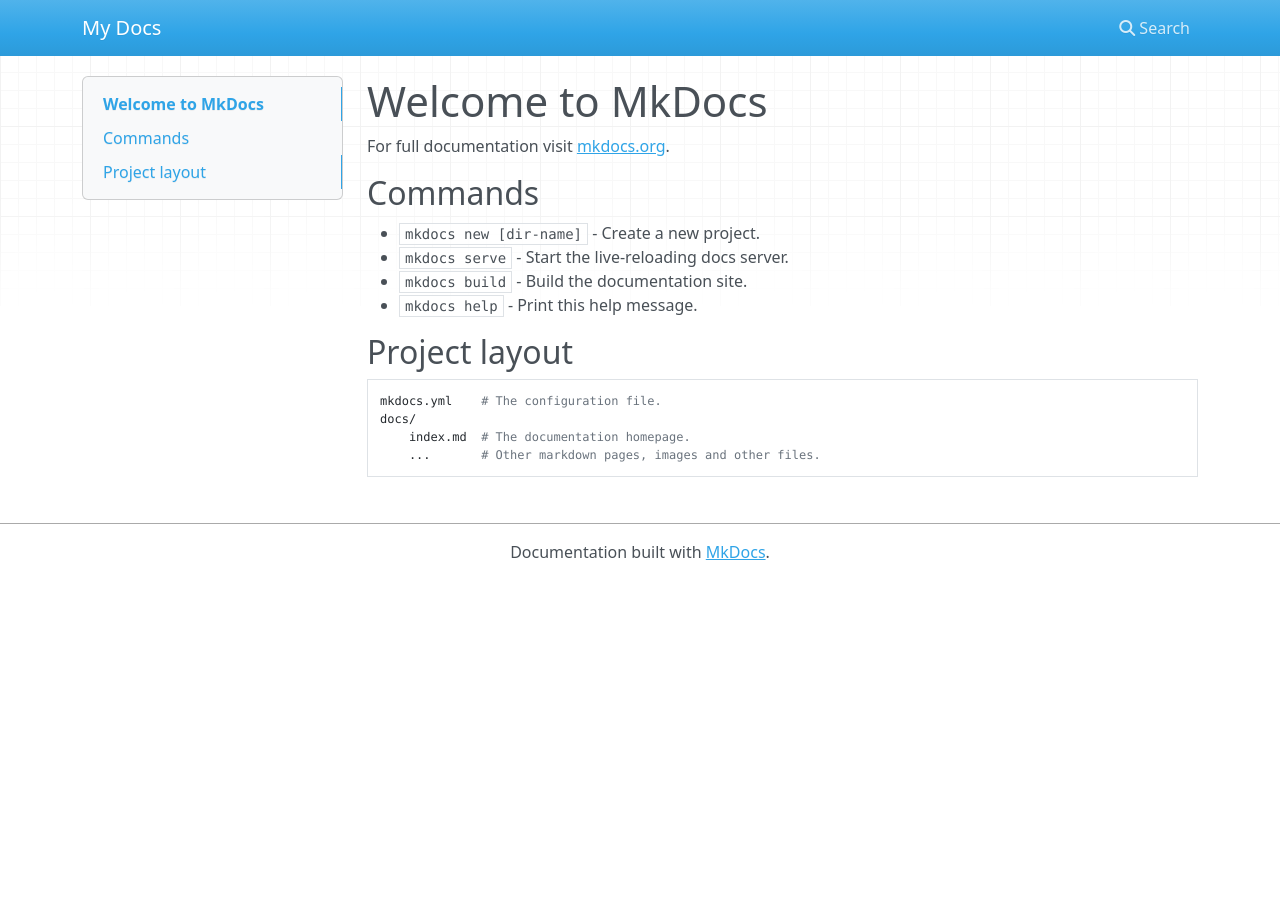
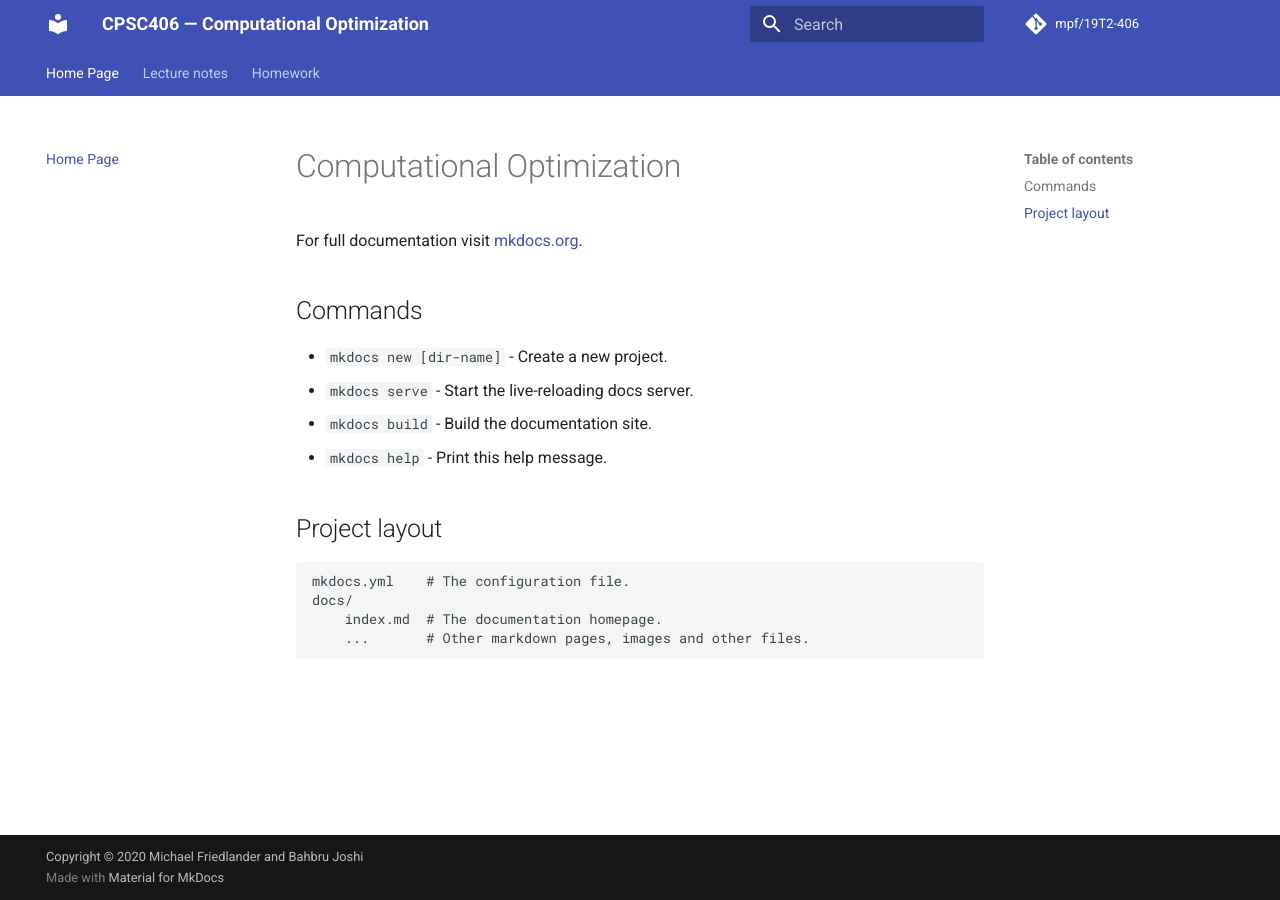
Before and after one commit to mpf/19T2-406, an MkDocs documentation site: the page built from docs/index.md, in a window 1280 px wide. Built offline with MkDocs 1.6.1 and Material for MkDocs 9.7.7, drawn with Linux system fonts in a browser that asks for light colours; nearby versions of some CDN libraries; comment, search, counter and statistics services are not loaded.

Commit message:
Adding structure.

```diff
--- a/docs/index.md
+++ b/docs/index.md
@@ -1,4 +1,4 @@
-# Welcome to MkDocs
+# Computational Optimization
 
 For full documentation visit [mkdocs.org](https://mkdocs.org).
 
--- a/mkdocs.yml
+++ b/mkdocs.yml
@@ -1 +1,60 @@
-site_name: My Docs
+# Project information
+site_name: CPSC406 &mdash; Computational Optimization
+site_description: Home page for CPSC406 Term 2 2019
+site_author: Michael P. Friedlander and Bahbru Joshi
+site_url: https://friedlander.io/19T2-406
+
+# Repository
+repo_name: mpf/19T2-406
+repo_url: https://github.com/mpf/19T2-406
+
+# Copyright
+copyright: 'Copyright &copy; 2020 Michael Friedlander and Bahbru Joshi'
+
+# Configuration
+theme:
+  name: 'material'
+  features:
+    tabs: true
+
+# Extensions
+markdown_extensions:
+  - markdown.extensions.admonition
+  - markdown.extensions.codehilite:
+      guess_lang: false
+  - markdown.extensions.def_list
+  - markdown.extensions.footnotes
+  - markdown.extensions.meta
+  - markdown.extensions.toc:
+      permalink: true
+  - pymdownx.arithmatex
+  - pymdownx.betterem:
+      smart_enable: all
+  - pymdownx.caret
+  - pymdownx.critic
+  - pymdownx.details
+  - pymdownx.emoji:
+      emoji_index: !!python/name:pymdownx.emoji.twemoji
+      emoji_generator: !!python/name:pymdownx.emoji.to_svg
+  - pymdownx.inlinehilite
+  - pymdownx.keys
+  - pymdownx.magiclink
+  - pymdownx.mark
+  - pymdownx.smartsymbols
+  - pymdownx.superfences
+  - pymdownx.tasklist:
+      custom_checkbox: true
+  - pymdownx.tilde
+
+extra_javascript:
+  - 'https://cdnjs.cloudflare.com/ajax/libs/mathjax/2.7.0/MathJax.js?config=TeX-MML-AM_CHTML'
+
+
+# Page tree
+nav:
+  - Home Page: index.md
+  - Lecture notes:
+      - Introduction: notes/introduction.md
+      - Mathematical background: notes/background.md
+  - Homework:
+      - Homework 1: homework/hw1.md
```
Also changed, not shown: docs/homework/hw1.md (added, +3 -0 lines), docs/notes/background.md (added, +11 -0 lines), docs/notes/introduction.md (added, +3 -0 lines).
